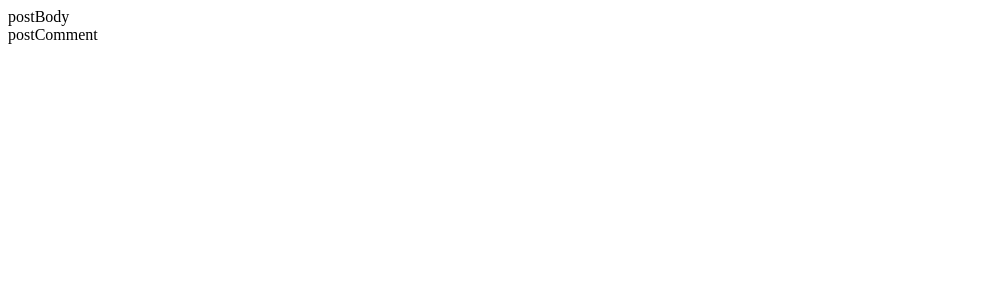
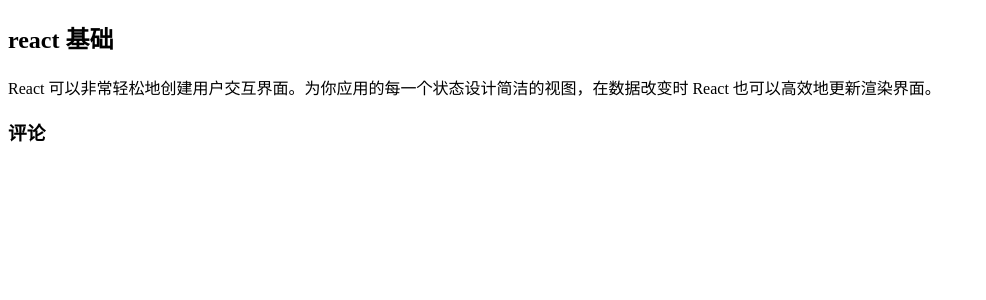
Before and after one commit to Sunny-zz/1808, a React (Create React App) app in the folder react-posts/: page /post/1 in a window 1280 px wide. Shown: the top 300 px of the page, without its empty margins (0-986 px from the left). Built offline with nearby package versions, Linux system fonts and the light colour scheme; data requests are answered from the project's data file.

Commit message:
获取 comments

```diff
--- a/react-posts/api/db.json
+++ b/react-posts/api/db.json
@@ -2,11 +2,30 @@
   "posts": [
     {
       "id": 1,
-      "title": "react 基础"
+      "title": "react 基础",
+      "body": "React 可以非常轻松地创建用户交互界面。为你应用的每一个状态设计简洁的视图，在数据改变时 React 也可以高效地更新渲染界面。"
     },
     {
       "id": 2,
-      "title": "vue 基础"
+      "title": "vue 基础",
+      "body": "Vue 可以非常轻松地创建用户交互界面。为你应用的每一个状态设计简洁的视图，在数据改变时 React 也可以高效地更新渲染界面。"
+    }
+  ],
+  "comments": [
+    {
+      "id": "658756gyt1",
+      "txt": "react 值得入手",
+      "postId": 1
+    },
+    {
+      "id": "612256gyt1",
+      "txt": "react 挺不错",
+      "postId": 1
+    },
+    {
+      "id": "6587u7yy41",
+      "txt": "vue 很简单，适合新手",
+      "postId": 2
     }
   ]
 }
--- a/react-posts/src/components/Post/Post.js
+++ b/react-posts/src/components/Post/Post.js
@@ -5,7 +5,8 @@
 import PostComment from '../PostComment/PostComment'
 class Post extends Component {
   state = {
-    post: null
+    post: null,
+    comments: []
   }
   componentDidMount() {
     const { match } = this.props
@@ -16,7 +17,10 @@
         this.setState({
           post: res.data
         })
-      }, 5000)
+      }, 1000)
+    })
+    axios.get(`http://localhost:3008/comments?postId=${id}`).then(res => {
+      console.log(res.data)
     })
   }
   render() {
@@ -24,7 +28,7 @@
     // '' ""  0  undefined  null NaN
     const showDiv = post ? (
       <div>
-        <PostBody />
+        <PostBody post={post} />
         <PostComment />
       </div>
     ) : (
--- a/react-posts/src/components/PostBody/PostBody.js
+++ b/react-posts/src/components/PostBody/PostBody.js
@@ -2,7 +2,13 @@
 
 class PostBody extends Component {
   render() {
-    return <div>postBody</div>
+    const { post } = this.props
+    return (
+      <article>
+        <h1>{post.title}</h1>
+        <p>{post.body}</p>
+      </article>
+    )
   }
 }
 
--- a/react-posts/src/components/PostComment/PostComment.js
+++ b/react-posts/src/components/PostComment/PostComment.js
@@ -2,7 +2,11 @@
 
 class PostComment extends Component {
   render() {
-    return <div>postComment</div>
+    return (
+      <div>
+        <h3>评论</h3>
+      </div>
+    )
   }
 }
 
```
